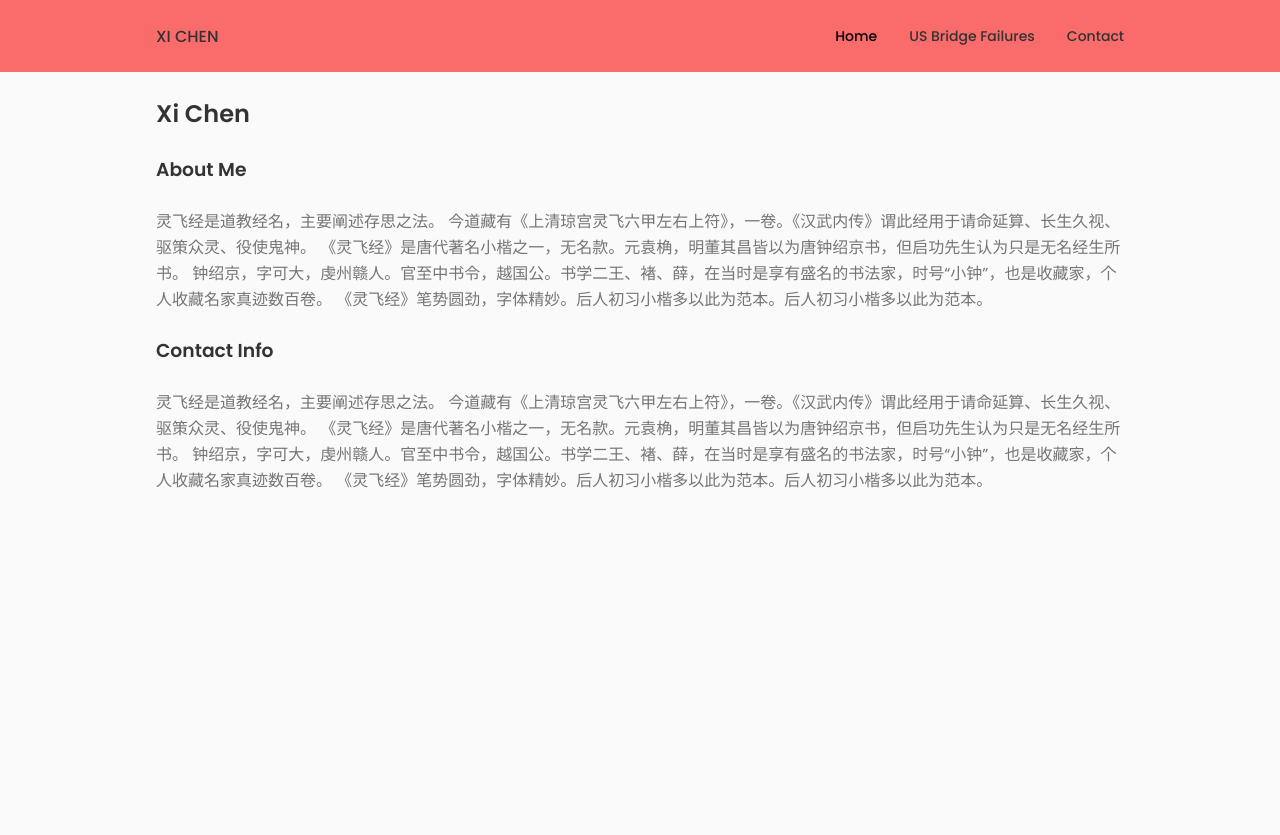
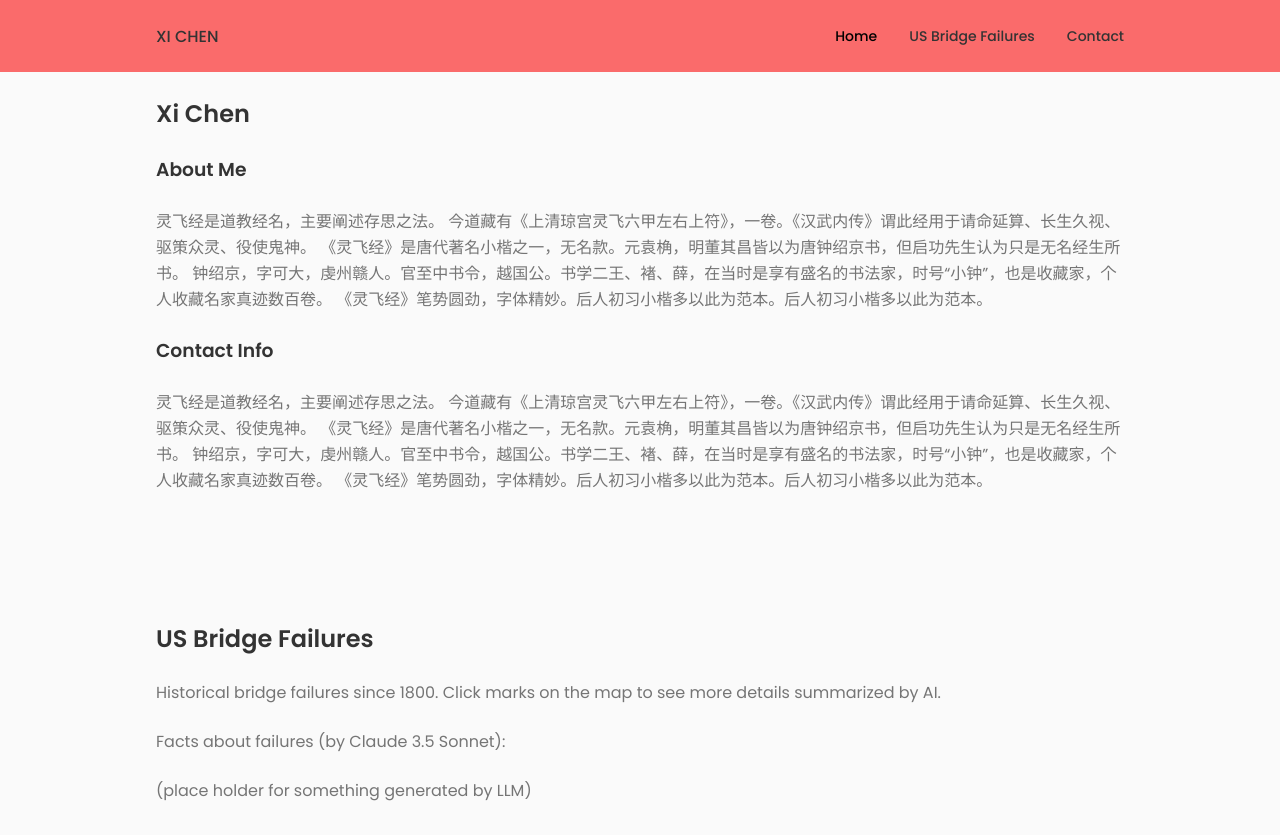
Before and after one commit to yeye9ye/yeye9ye, a React (Vite) app: page / in a window 1280 px wide. Before the commit the page ends 800 px from the top, so only its background shows below. Built offline with nearby package versions, Linux system fonts and the light colour scheme; no server answers; what aws-amplify would draw is missing.

Commit message:
Add Bridge module except bridge map

```diff
--- a/src/App.tsx
+++ b/src/App.tsx
@@ -1,5 +1,6 @@
 import Header from "./components/header/Header";
 import Home from "./components/home/Home";
+import Bridge from "./components/bridge/Bridge";
 
 
 function App() {
@@ -8,6 +9,7 @@ function App() {
       <Header />
       <main className="main">
         <Home />
+        <Bridge />
 
       </main>
 
--- /dev/null
+++ b/src/components/bridge/Bridge.tsx
@@ -0,0 +1,26 @@
+//import BridgeMap from "./BridgeMap";
+import "./bridge.css"
+
+function Bridge(){
+    return(
+        <section className="bridge section" id="bridge">
+            <div className="bridge_container container grid">
+                <div className="bridge_content grid">
+                    <h1>US Bridge Failures</h1>
+                    <p>
+                        Historical bridge failures since 1800.
+                        Click marks on the map to see more details summarized by AI.
+                    </p>
+                    <p>
+                        Facts about failures (by Claude 3.5 Sonnet):
+                    </p>
+                    <p>
+                        (place holder for something generated by LLM)
+                    </p>
+
+                </div>
+            </div>
+        </section>
+    );
+}
+export default Bridge;
--- /dev/null
+++ b/src/components/bridge/bridge.css
@@ -0,0 +1,9 @@
+.bridge_map {
+    width: 100%;
+    max-width: 800px;
+    justify-self: center;
+}
+
+.bridge_data_source {
+    justify-self: right;
+}
```
